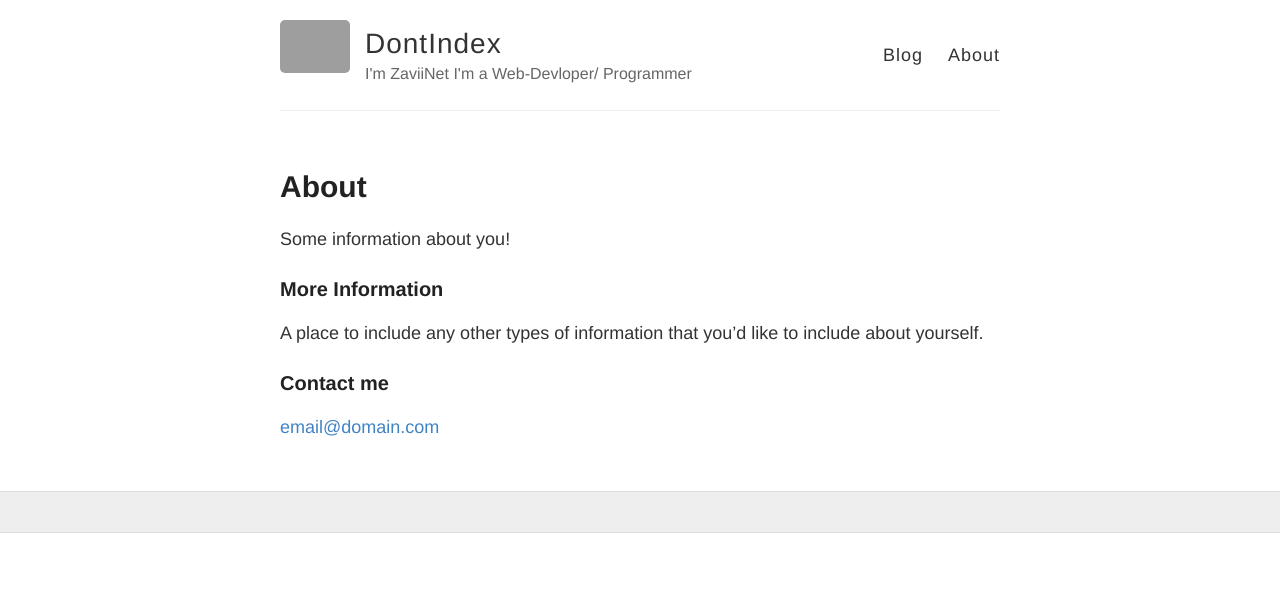
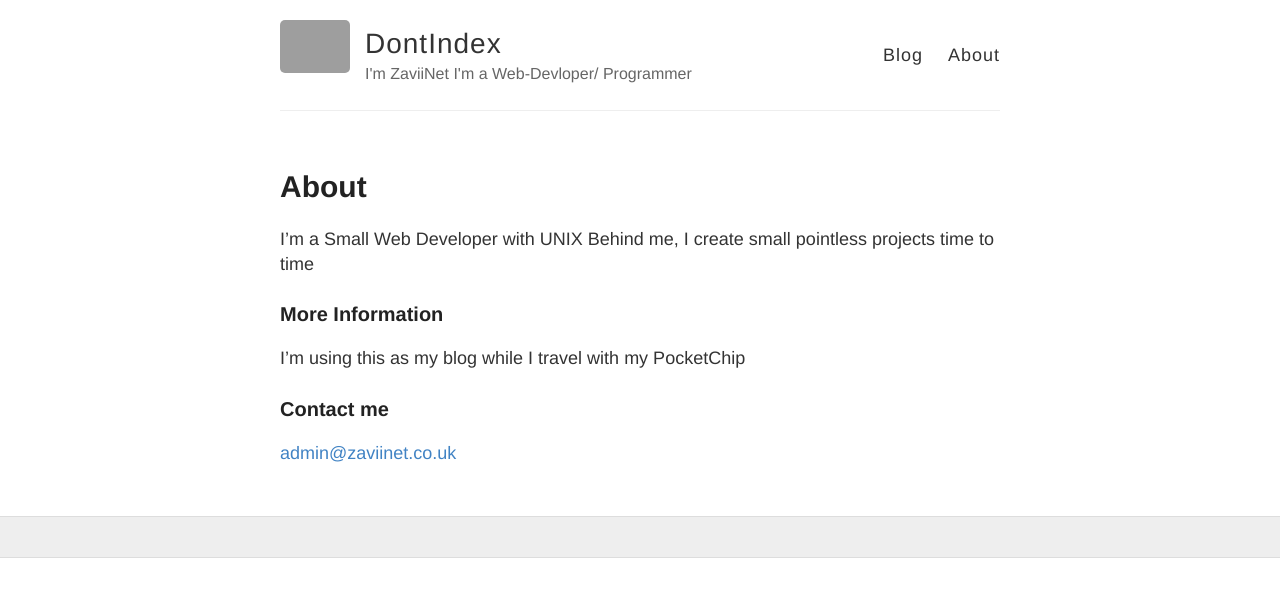
Before and after one commit to ZaviiNet/dontindex, a Jekyll site: the page built from about.md, in a window 1280 px wide. Shown: the top 597 px of the page. Built offline with Jekyll 4.4.1, drawn with Linux system fonts in a browser that asks for light colours; grey boxes are pictures that could not be loaded.

Commit message:
Update about.md

```diff
--- a/about.md
+++ b/about.md
@@ -4,12 +4,12 @@ title: About
 permalink: /about/
 ---
 
-Some information about you!
+I'm a Small Web Developer with UNIX Behind me, I create small pointless projects time to time
 
 ### More Information
 
-A place to include any other types of information that you'd like to include about yourself.
+I'm using this as my blog while I travel with my PocketChip
 
 ### Contact me
 
-[email@domain.com](mailto:email@domain.com)
+[admin@zaviinet.co.uk](mailto:admin@zaviinet.co.uk)
```
